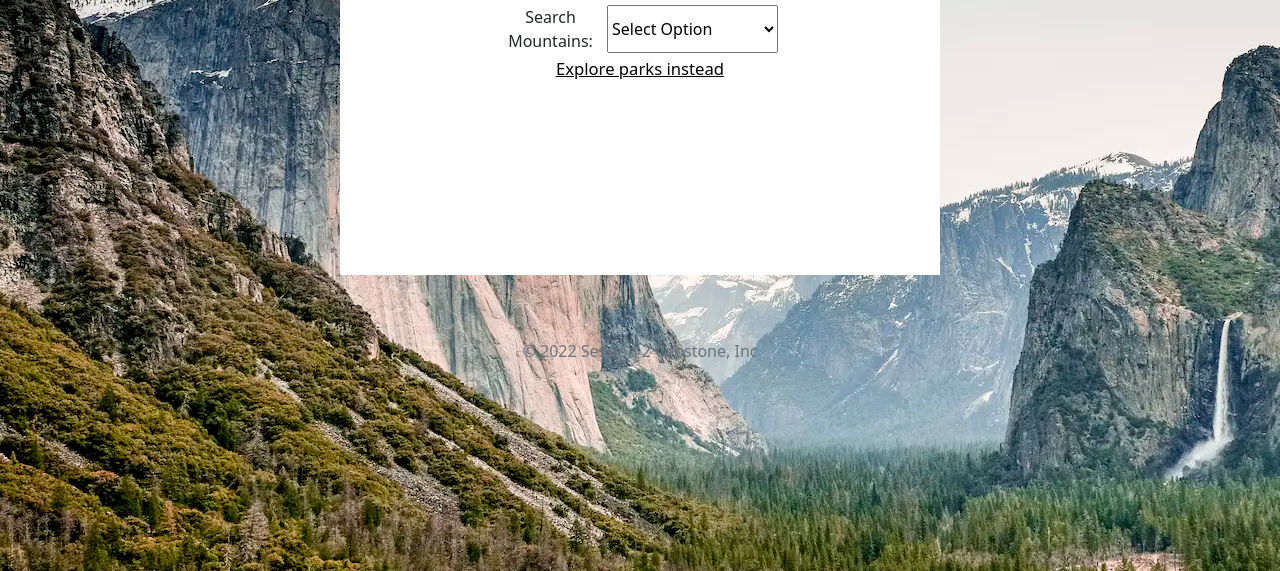
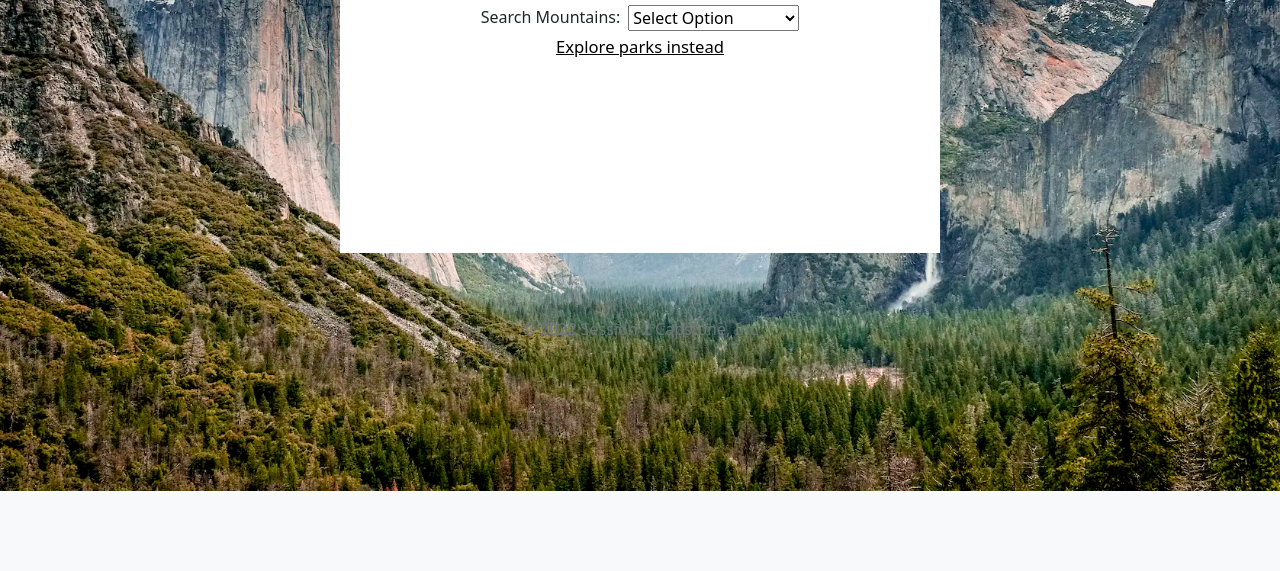
Before and after one commit to uptacamp/session_two, a plain HTML site: page mountains.html in a window 1280 px wide. Shown: the part 229-800 px from the top of the page. Drawn offline with nearby package versions, Linux system fonts and the light colour scheme.

Commit message:
formatting updates: background image

```diff
--- a/assets/css/styles.css
+++ b/assets/css/styles.css
@@ -1,5 +1,6 @@
 body {
 background-image: url("../../assets/images/yosemite.jpg");
+background-size: 100%;
 background-repeat: no-repeat;
 background-color:black;
 }
--- a/mountains.html
+++ b/mountains.html
@@ -38,7 +38,7 @@
 
     <div class="px-4 py-5 my-5 text-center" id="home_welcome">
       <h1 class="display-5 fw-bold">Explore Mountains</h1>
-      <div class="col-lg-6 mx-auto">
+      <div class="col-lg-8 mx-auto">
         <p class="lead mb-4"> </p>
         <div class="d-grid gap-2 d-sm-flex justify-content-sm-center">
           <label for="by_location">Search Mountains:</label>
```
Also changed, not shown: parks.html (+1 -1 lines).
